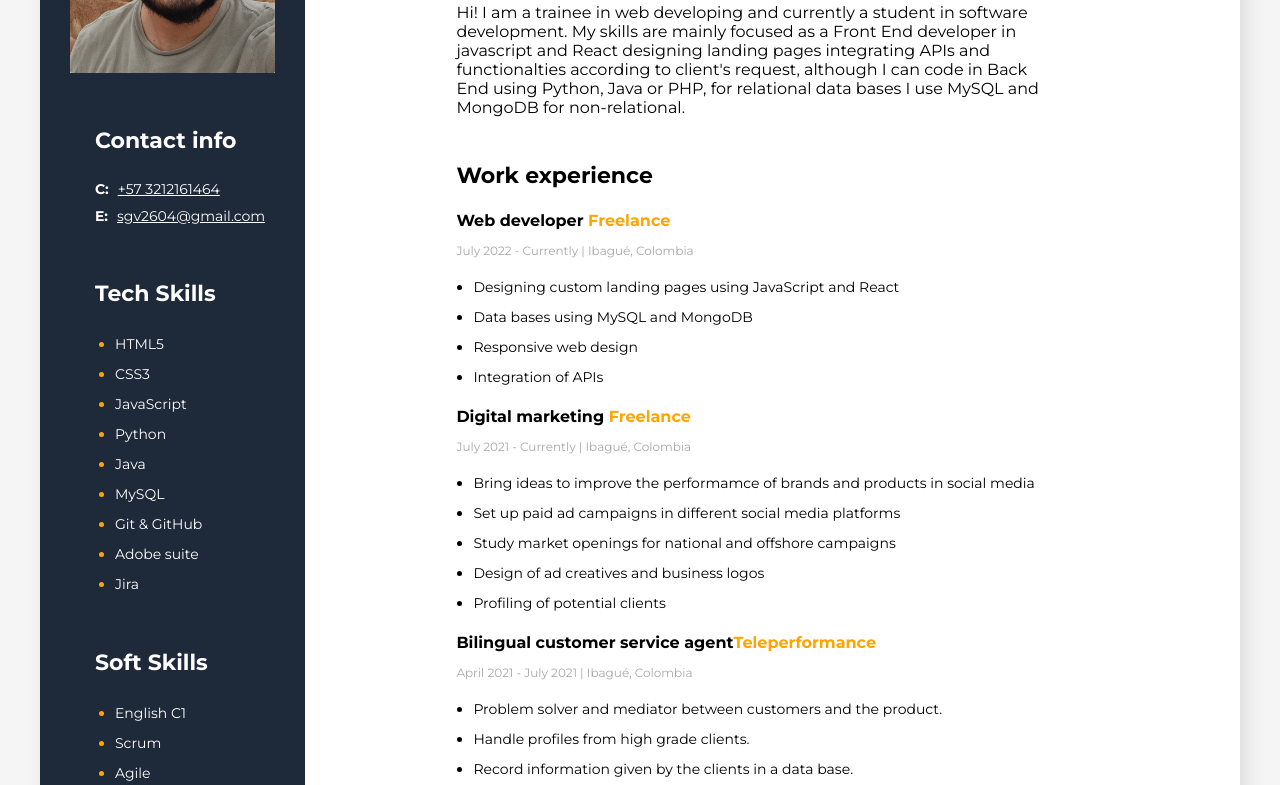
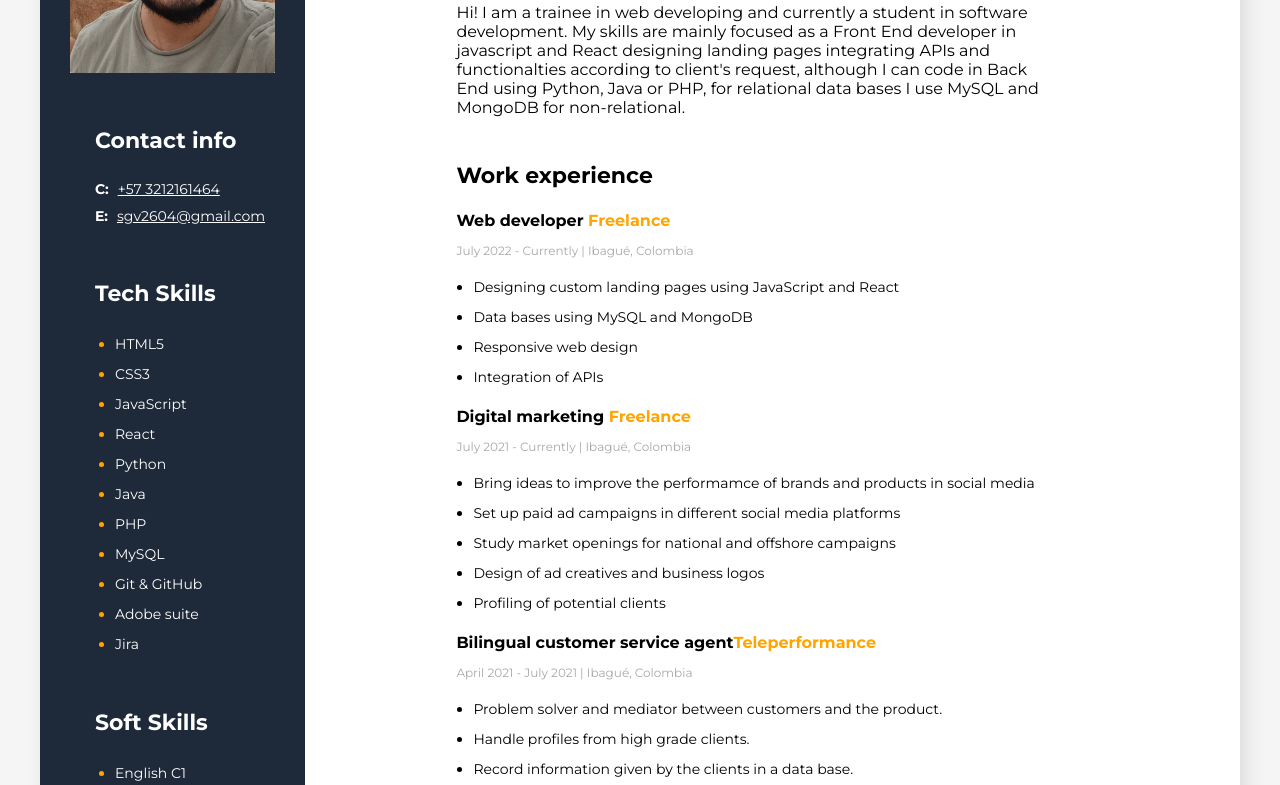
Before and after one commit to PantherARX/CurriculumVitae, a plain HTML site: page eng.html in a window 1280 px wide. Shown: the part 315-1100 px from the top of the page. Drawn offline with Linux system fonts and the light colour scheme.

Commit message:
added php and rect to english cv

```diff
--- a/eng.html
+++ b/eng.html
@@ -136,8 +136,10 @@
                     <li> <span class="side-list-element"> HTML5</span> </li>
                     <li> <span class="side-list-element"> CSS3</span> </li>
                     <li> <span class="side-list-element"> JavaScript</span> </li>
+                    <li> <span class="side-list-element"> React</span> </li>
                     <li> <span class="side-list-element"> Python</span> </li>
                     <li> <span class="side-list-element"> Java</span> </li>
+                    <li> <span class="side-list-element"> PHP</span> </li>
                     <li> <span class="side-list-element"> MySQL</span> </li>
                     <li> <span class="side-list-element"> Git & GitHub</span> </li>
                     <li> <span class="side-list-element"> Adobe suite</span> </li>
```
Also changed, not shown: 1 other file.
